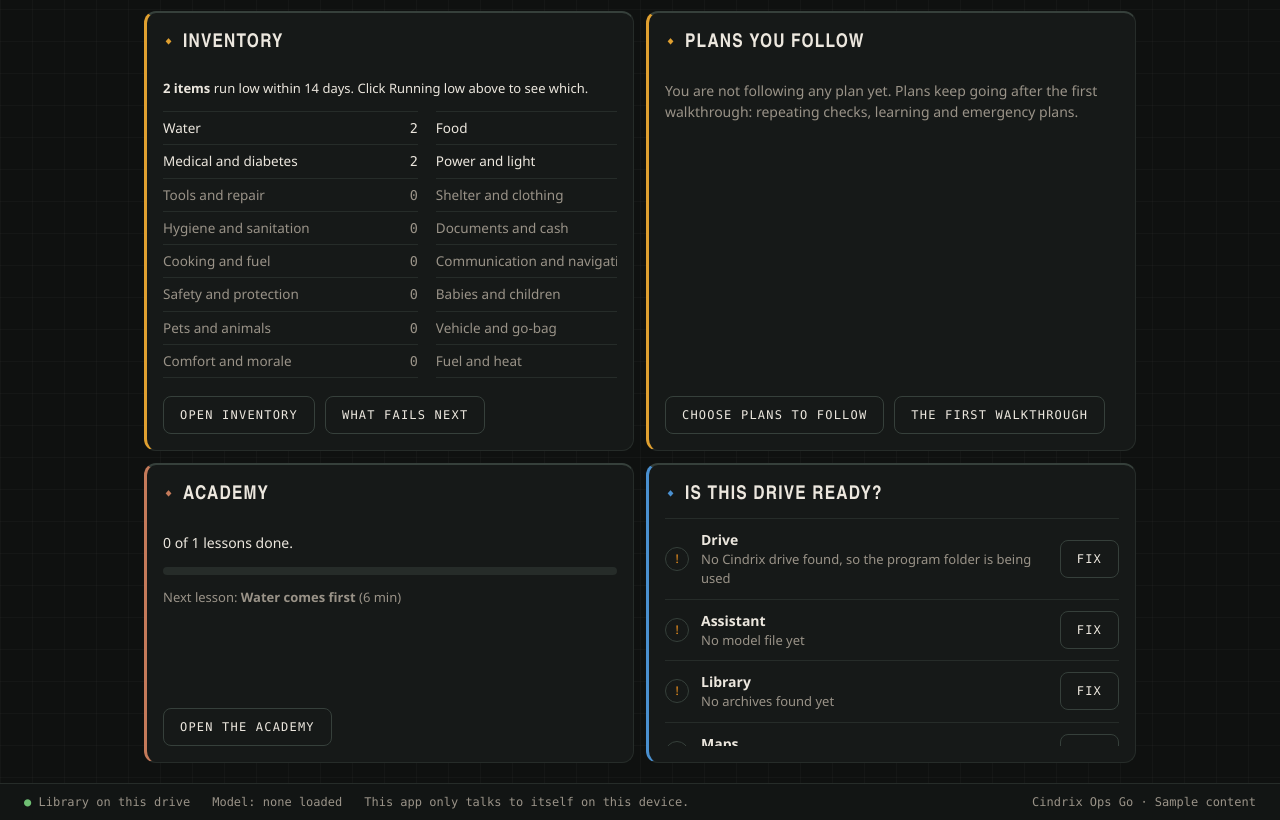
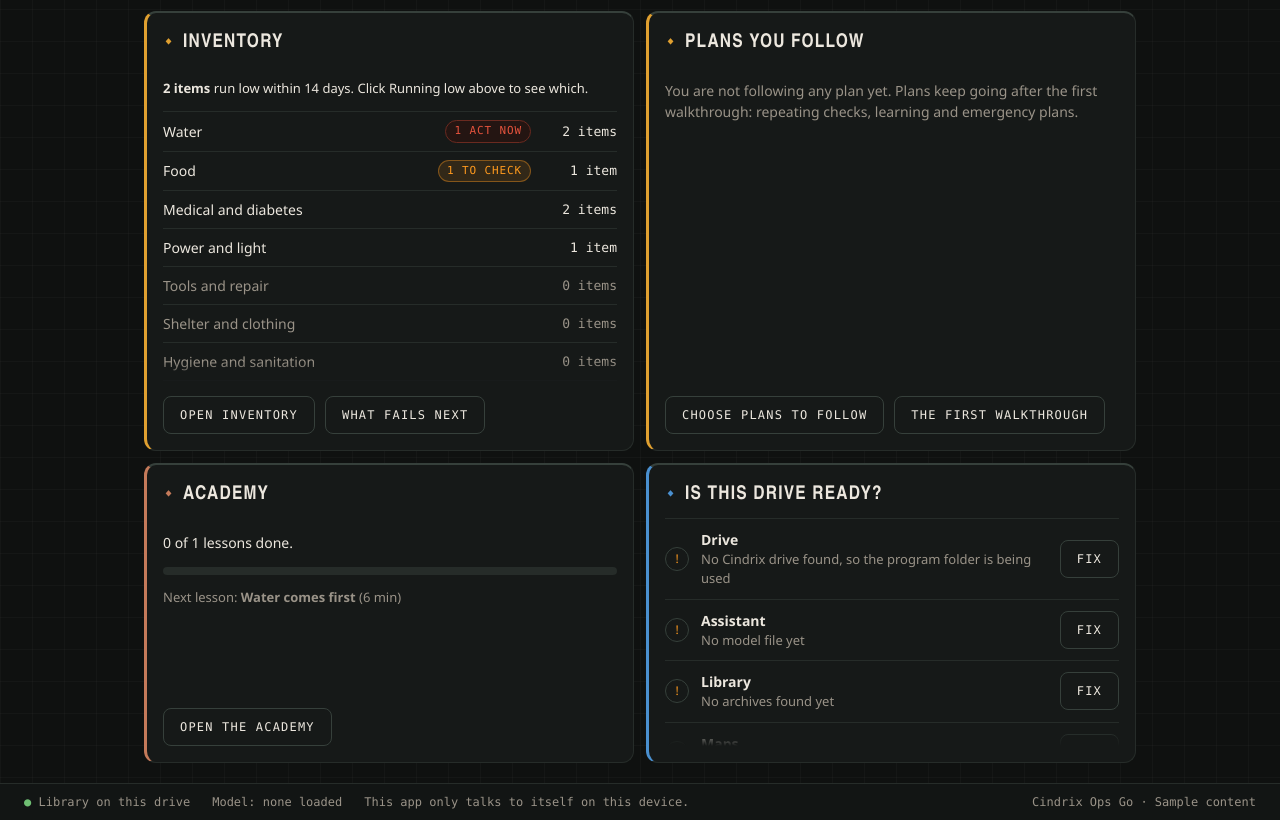
Before and after one commit to Stormchyld2/Cindrix-Ops, a Svelte app: page / in a window 1280 px wide. Shown: the part 951-1771 px from the top of the page. Built offline with nearby package versions, Linux system fonts and the light colour scheme.

Commit message:
Dashboard: no scroll bars (wheel scrolls inside blocks), Inventory as one list with a note for items to check
Co-Authored-By: Claude Sonnet 5.5 <noreply@anthropic.com>
Claude-Session: https://claude.ai/code/session_01Y5AeiZh9nhubJeTR6dZTUd

```diff
--- a/src/views/Dashboard.svelte
+++ b/src/views/Dashboard.svelte
@@ -35,7 +35,8 @@
   let plans: PlanInfo[] = $state([]);
   let facts: PlanFacts = $state({ checks: {}, lessons: new Set<string>() });
   let academy: AcademyModule[] = $state([]);
-  let cats: Record<string, number> = $state({});
+  /** For each kind of supply: how many items, and how many need a look or action by their date. */
+  let cats: Record<string, { n: number; check: number; act: number }> = $state({});
   let ready: { label: string; ok: boolean; tab: string; text: string }[] = $state([]);
 
   onMount(async () => {
@@ -58,8 +59,12 @@
     try { plans = await plansList(); facts = await gatherFacts(); } catch { /* no plans panel content */ }
     try { academy = await academyList(); } catch { /* none */ }
     try {
-      const c: Record<string, number> = {};
-      for (const i of await inventoryList()) c[i.category] = (c[i.category] ?? 0) + 1;
+      const c: Record<string, { n: number; check: number; act: number }> = {};
+      for (const i of await inventoryList()) {
+        const e = (c[i.category] ??= { n: 0, check: 0, act: 0 });
+        e.n++;
+        if (i.status === 'act') e.act++; else if (i.status === 'check') e.check++;
+      }
       cats = c;
     } catch { /* none */ }
     try {
@@ -226,11 +231,14 @@
     {:else if data && low.length === 0}<p class="muted small">Nothing runs out within {settings.values.planCheckDays} days.</p>
     {:else if data}<p class="small"><strong>{low.length} item{low.length === 1 ? '' : 's'}</strong> run low within {settings.values.planCheckDays} days. Click Running low above to see which.</p>{/if}
     <div class="scroll">
-      <div class="catgrid">
-        {#each categories as c}
-          <div class="catcell" class:none={!cats[c]} title={c}><span class="cn">{c}</span><span class="cc">{cats[c] ?? 0}</span></div>
-        {/each}
-      </div>
+      {#each categories as c}
+        {@const e = cats[c]}
+        <div class="line cat" class:none={!e}>
+          <div class="grow">{c}</div>
+          {#if e?.act}<span class="chip urgent">{e.act} act now</span>{:else if e?.check}<span class="chip soon">{e.check} to check</span>{/if}
+          <span class="count">{e?.n ?? 0} item{(e?.n ?? 0) === 1 ? '' : 's'}</span>
+        </div>
+      {/each}
     </div>
     <div class="row gap"><button class="btn" onclick={() => go('Inventory')}>Open Inventory</button><button class="btn" onclick={() => go('What fails')}>What fails next</button></div>
   </section>
@@ -372,24 +380,22 @@
   /* every block has one set size, and shows only the most important lines; the rest scrolls inside it */
   .dgrid { display: grid; grid-template-columns: repeat(12, 1fr); grid-template-rows: 330px 440px 300px; gap: 12px; align-items: stretch; }
   .dgrid .panel { display: flex; flex-direction: column; min-height: 0; overflow: hidden; }
-  .dgrid .scroll { flex: 1; min-height: 0; overflow-y: auto; }
+  /* no scroll bars: the mouse wheel (or a finger) moves the list inside the block, and a soft fade at the bottom shows there is more */
+  .dgrid .scroll { flex: 1; min-height: 0; overflow-y: auto; overflow-x: hidden; scrollbar-width: none; -ms-overflow-style: none; padding-bottom: 22px; -webkit-mask-image: linear-gradient(to bottom, #000 calc(100% - 22px), transparent); mask-image: linear-gradient(to bottom, #000 calc(100% - 22px), transparent); }
+  .dgrid .scroll::-webkit-scrollbar { display: none; width: 0; height: 0; }
   .dgrid .panel > .row.gap, .dgrid .panel > .foot { flex: none; }
-  .catgrid { display: grid; grid-template-columns: 1fr 1fr; gap: 0 18px; }
-  .catcell { display: flex; gap: 8px; justify-content: space-between; padding: 6px 0; border-top: 1px solid var(--line); font-size: 13.5px; }
-  .catcell .cn { overflow: hidden; text-overflow: ellipsis; white-space: nowrap; }
-  .catcell .cc { font-family: var(--mono); }
-  .catcell.none { color: var(--muted); }
   .s12 { grid-column: span 12; }
   .s4 { grid-column: span 4; } .s6 { grid-column: span 6; } .s8 { grid-column: span 8; }
   @media (max-width: 860px) {
     .s4, .s6, .s8, .s12 { grid-column: span 12; }
     .dgrid { grid-template-rows: none; }
     .dgrid .panel { overflow: visible; }
-    .dgrid .scroll { overflow: visible; }
+    .dgrid .scroll { overflow: visible; padding-bottom: 0; -webkit-mask-image: none; mask-image: none; }
     .dgrid .sharing { order: -1; }
-    .catgrid { grid-template-columns: 1fr; }
   }
-  .line.cat { padding: 8px 0; }
+  .line.cat { padding: 8px 0; gap: 10px; }
+  .line.cat.none .grow, .line.cat.none .count { color: var(--muted); }
+  .line.cat .count { font-family: var(--mono); font-size: 13px; min-width: 76px; text-align: right; }
   .tip { display: flex; flex-wrap: wrap; gap: 8px 12px; align-items: center; padding: 12px 0; border-top: 1px solid var(--line); margin-top: 6px; }
   .chip { flex: 0 0 auto; min-width: 66px; text-align: center; padding: 2px 8px; border-radius: 999px; font-family: var(--mono); font-size: 11px; text-transform: uppercase; letter-spacing: .08em; border: 1px solid var(--line2); }
   .chip.urgent { color: var(--danger); border-color: #6b2a20; background: #241512; }
```
